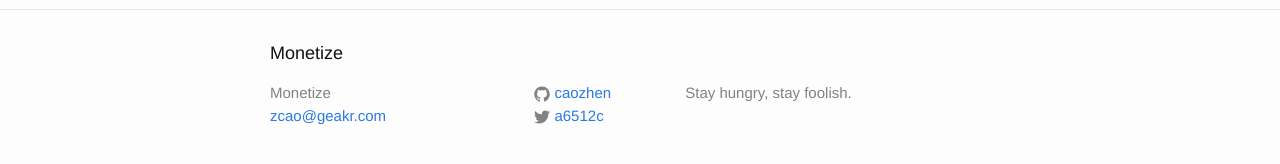
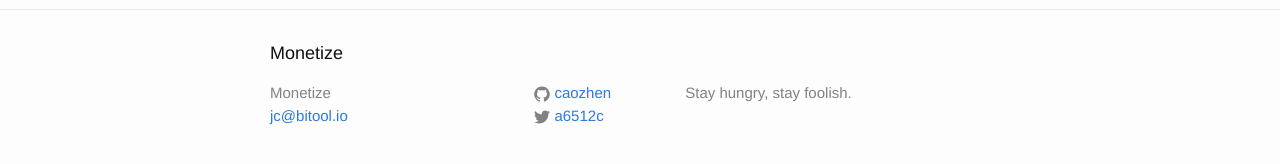
Before and after one commit to CaoZhen/caozhen.github.io, a Jekyll site: the page built from index.html, in a window 1280 px wide. Shown: the part 659-823 px from the top of the page. Built offline with Jekyll 4.4.1, drawn with Linux system fonts in a browser that asks for light colours.

Commit message:
Update _config.yml

```diff
--- a/_config.yml
+++ b/_config.yml
@@ -1,10 +1,10 @@
 # Site settings
 title: Monetize
-email: zcao@geakr.com
+email: jc@bitool.io
 description: > # this means to ignore newlines until "baseurl:"
   Stay hungry, stay foolish.
 baseurl: "" # the subpath of your site, e.g. /blog/
-url: "http://geakr.com" # the base hostname & protocol for your site
+url: "http://bitool.io" # the base hostname & protocol for your site
 twitter_username: a6512c
 github_username:  caozhen
 
```
